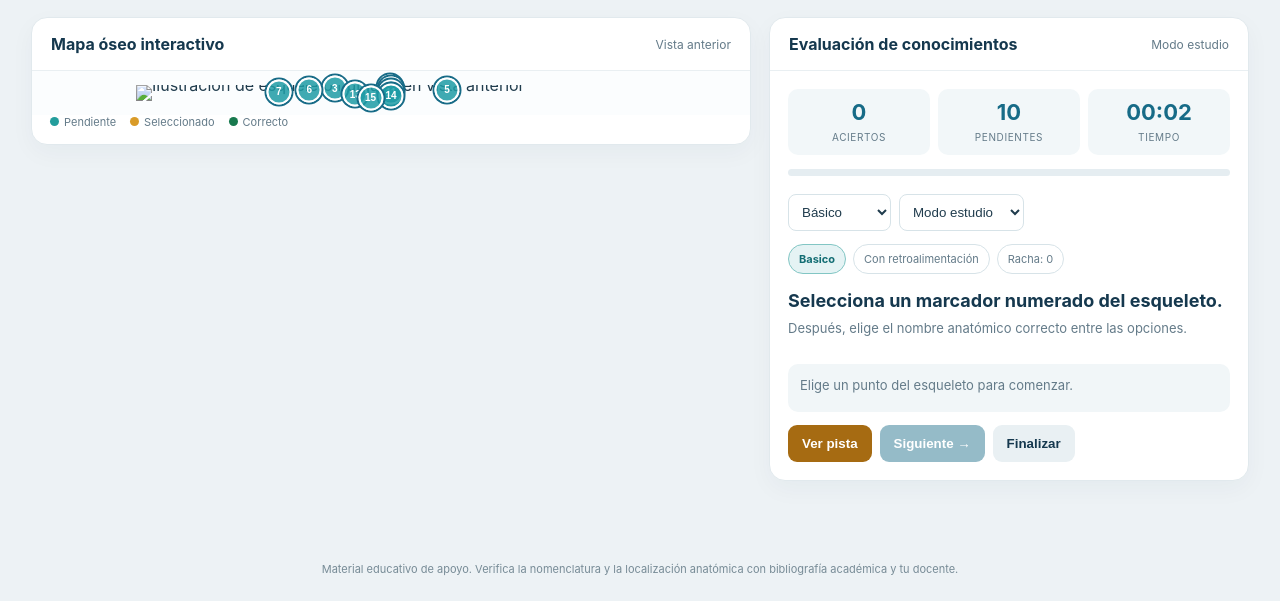
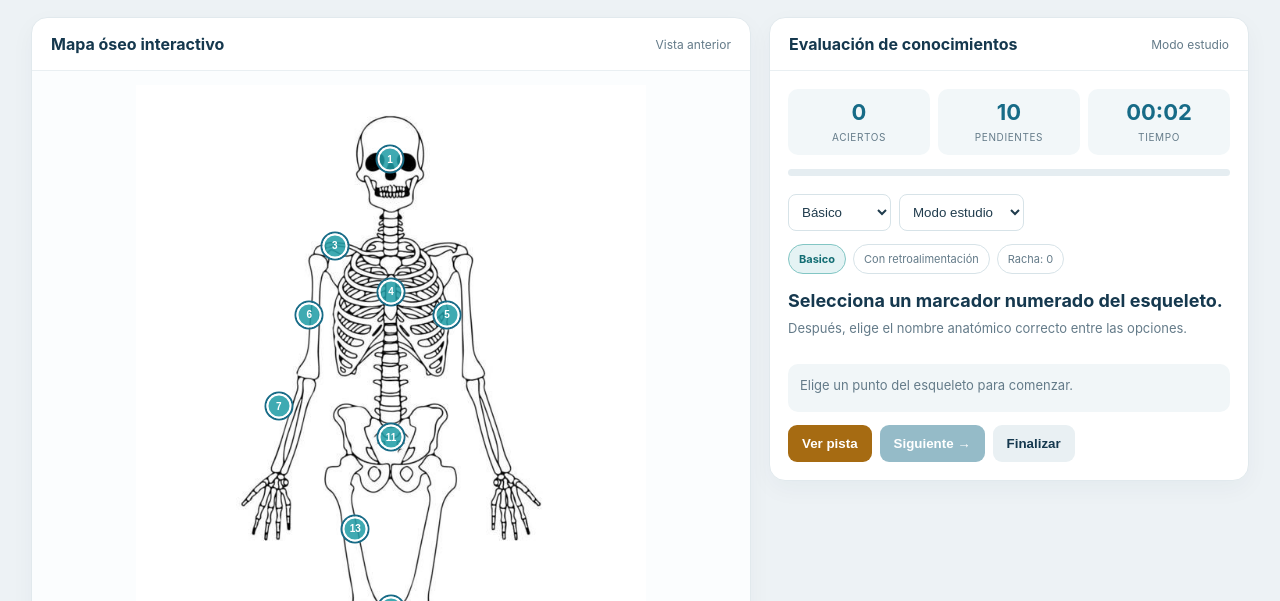
Before and after one commit to ricardoaguilarr0710/Juego-anatomia, a plain HTML site: page index.html in a window 1280 px wide. Both pictures are taken after a click on the button 246 px from the left and 401 px from the top of the page. Shown: the part 199-800 px from the top of the page. Drawn offline with Linux system fonts and the light colour scheme.

Commit message:
Fix main skeleton image path so the page loads the correct image from the repo root

```diff
--- a/index.html
+++ b/index.html
@@ -13,7 +13,8 @@
 </header>
 <main>
   <div class="hero">
-  <div><div class="eyebrow">Laboratorio virtual de anatomía</div><h1>Identificación del sistema óseo</h1><p class="sub">Reconoce estructuras óseas, comprueba tus conocimientos y fortalece tu razonamiento anatómico.</p></div>
+   <div><div class="eyebrow">Laboratorio virtual de anatomía</div><h1>Identificación del sistema óseo</h1><p class="sub">Reconoce estructuras óseas, comprueba tus conocimientos y fortalece tu razonamiento anatómico.</p>
+   </div>
   </div>
   <section class="card" id="welcome">
    <div class="welcome">
@@ -33,7 +34,7 @@
     <section class="card">
      <div class="card-head"><h2>Mapa óseo interactivo</h2><span class="small">Vista anterior</span></div>
      <div class="image-wrap"><div class="skeleton" id="skeleton">
-     <img src="assets/esqueleto.png" alt="Ilustración de esqueleto humano en vista anterior">
+      <img src="esqueleto.png" alt="Ilustración de esqueleto humano en vista anterior">
       <!-- Puntos anatómicos aproximados sobre la ilustración proporcionada -->
       <button class="marker" data-id="craneo" style="left:49.8%;top:9.7%" aria-label="Cráneo">1</button>
       <button class="marker" data-id="mandibula" style="left:49.8%;top:14.5%" aria-label="Mandíbula">2</button>
```
Lines whose indentation alone changed are shown as unchanged.
